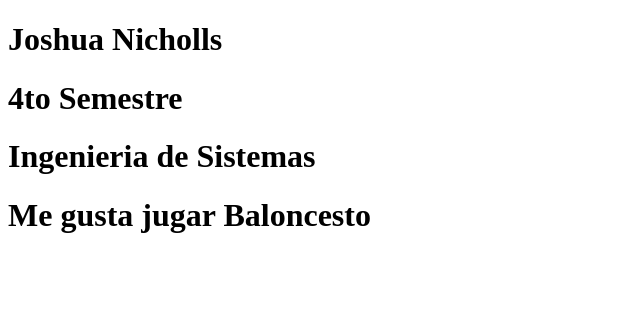
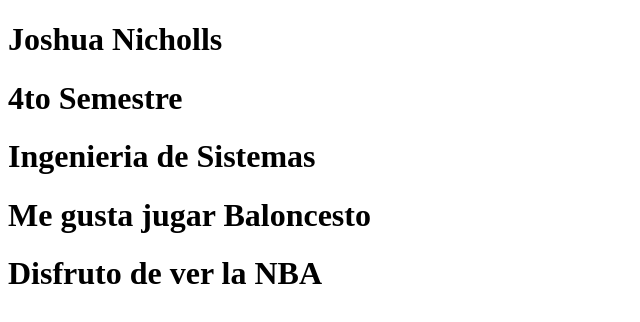
Before and after one commit to ElJosh0208/actividad_1, a plain HTML site: page index.html in a window 1280 px wide. Shown: the whole page, without its empty margins (0-640 px from the left). Drawn offline with Linux system fonts and the light colour scheme.

Commit message:
7mo commit

```diff
--- a/index.html
+++ b/index.html
@@ -10,5 +10,6 @@
     <h1>4to Semestre</h1>
     <h1>Ingenieria de Sistemas</h1>
     <h1>Me gusta jugar Baloncesto</h1>
+    <h1>Disfruto de ver la NBA</h1>
 </body>
 </html>
```
